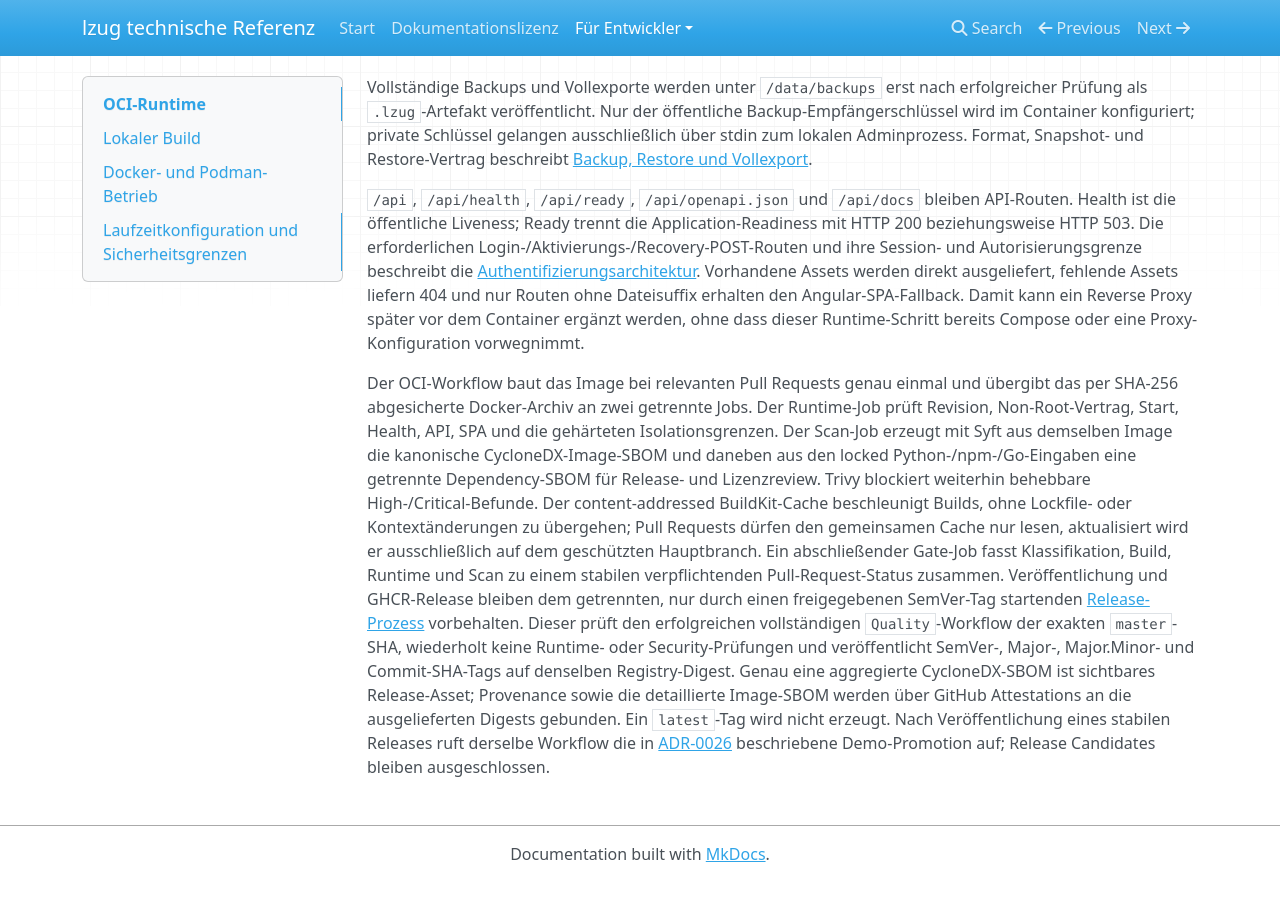
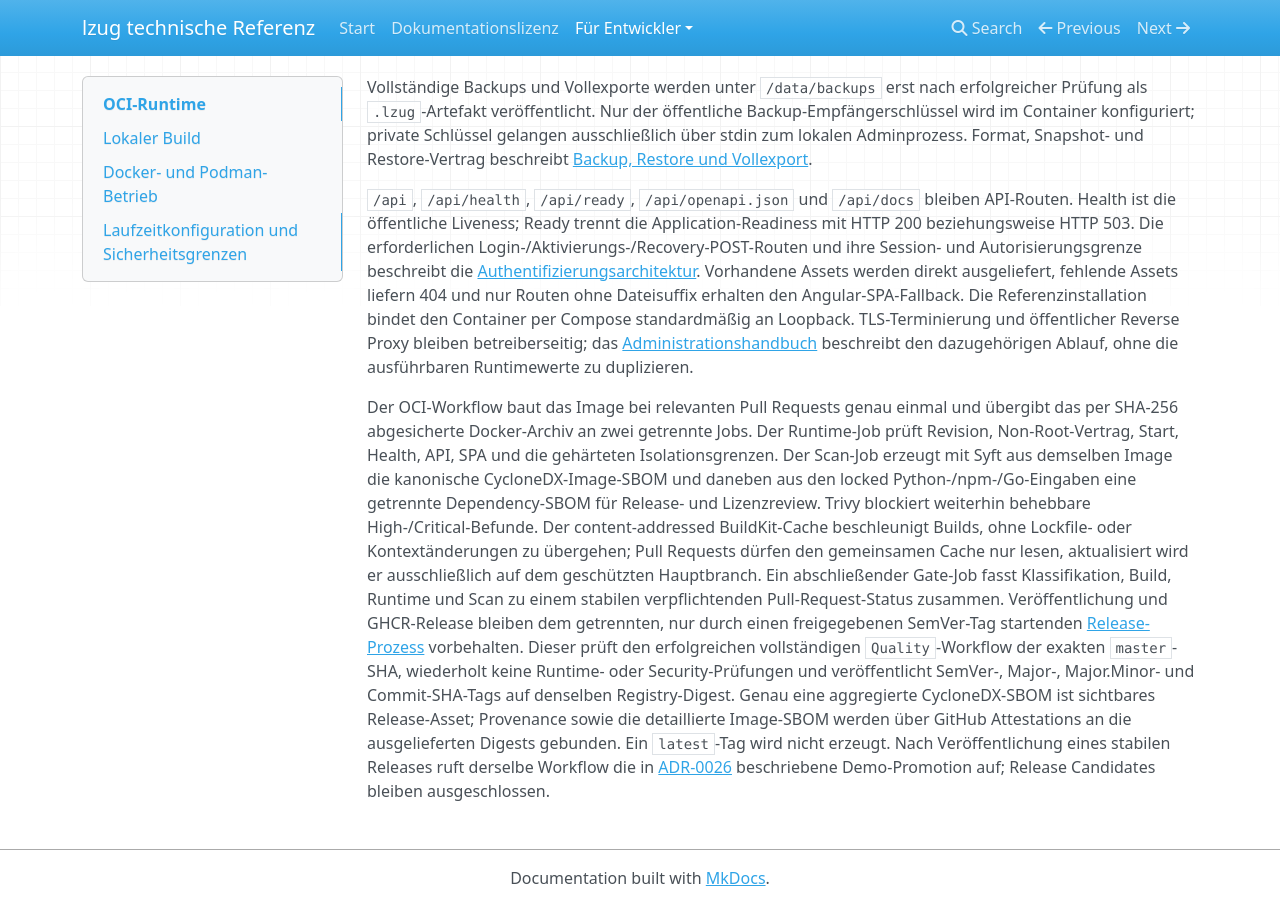
Before and after one commit to lxndrp/lzug, an MkDocs documentation site: the page built from docs/developers/architecture/oci-runtime.md, in a window 1280 px wide and 900 px high, scrolled down 2817 px. Built offline with MkDocs 1.6.1, drawn with Linux system fonts in a browser that asks for light colours; nearby versions of some CDN libraries.

Commit message:
Link canonical operations documentation

```diff
--- a/docs/developers/architecture/oci-runtime.md
+++ b/docs/developers/architecture/oci-runtime.md
@@ -104,7 +104,10 @@ Format, Snapshot- und Restore-Vertrag beschreibt [Backup, Restore und Vollexport
 Health ist die öffentliche Liveness; Ready trennt die Application-Readiness mit HTTP 200 beziehungsweise HTTP 503.
 Die erforderlichen Login-/Aktivierungs-/Recovery-POST-Routen und ihre Session- und Autorisierungsgrenze beschreibt die [Authentifizierungsarchitektur](authentication.md).
 Vorhandene Assets werden direkt ausgeliefert, fehlende Assets liefern 404 und nur Routen ohne Dateisuffix erhalten den Angular-SPA-Fallback.
-Damit kann ein Reverse Proxy später vor dem Container ergänzt werden, ohne dass dieser Runtime-Schritt bereits Compose oder eine Proxy-Konfiguration vorwegnimmt.
+Die Referenzinstallation bindet den Container per Compose standardmäßig an Loopback.
+TLS-Terminierung und öffentlicher Reverse Proxy bleiben betreiberseitig; das
+[Administrationshandbuch](https://github.com/lxndrp/lzug/wiki/Administration-Installation-und-Konfiguration)
+beschreibt den dazugehörigen Ablauf, ohne die ausführbaren Runtimewerte zu duplizieren.
 
 Der OCI-Workflow baut das Image bei relevanten Pull Requests genau einmal und übergibt das per SHA-256 abgesicherte Docker-Archiv an zwei getrennte Jobs.
 Der Runtime-Job prüft Revision, Non-Root-Vertrag, Start, Health, API, SPA und die gehärteten Isolationsgrenzen.
```
Also changed, not shown: README.md (+2 -1 lines), SECURITY.md (+5 -4 lines), SUPPORT.md (+4 -0 lines), docs/developers/architecture/upgrade-rollback.md (+2 -0 lines), docs/developers/index.md (+3 -0 lines), docs/developers/wiki-publishing.md (+3 -1 lines).
